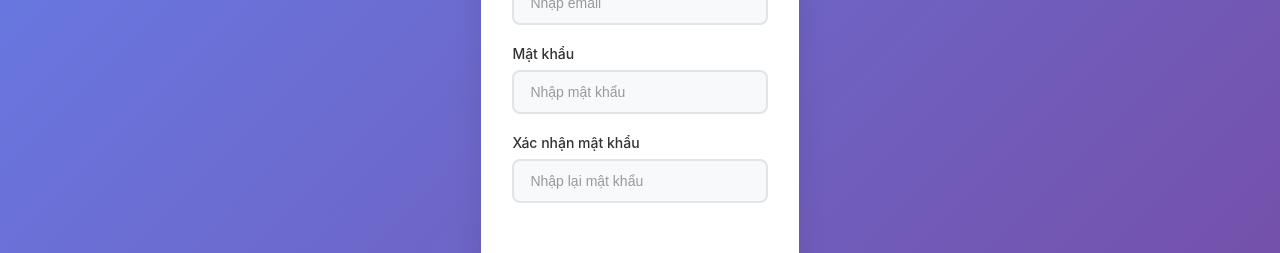
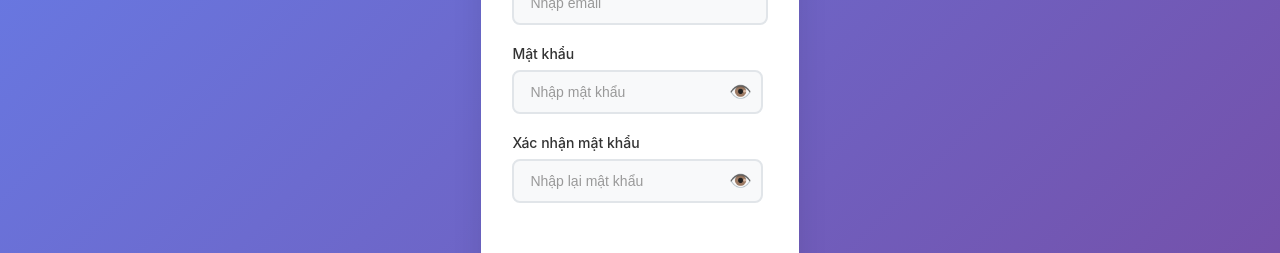
Before and after one commit to DucAnhDev9421/Demo, a React (Create React App) app in the folder FE/: page /auth/register in a window 1280 px wide. Shown: the part 296-549 px from the top of the page. Built offline with nearby package versions, Linux system fonts and the light colour scheme.

Commit message:
khoanh đỏ textbox khi chứa kí tự unicode

```diff
--- a/FE/src/components/LoginForm.css
+++ b/FE/src/components/LoginForm.css
@@ -79,6 +79,47 @@
 
 .form-input::placeholder {
   color: #999;
+}
+
+/* Password input container */
+.password-input-container {
+  position: relative;
+  display: flex;
+  align-items: center;
+}
+
+.password-input-container .form-input {
+  padding-right: 50px;
+}
+
+.password-toggle-btn {
+  position: absolute;
+  right: 12px;
+  top: 50%;
+  transform: translateY(-50%);
+  background: none;
+  border: none;
+  cursor: pointer;
+  font-size: 18px;
+  padding: 4px;
+  border-radius: 4px;
+  transition: all 0.3s ease;
+  color: #666;
+  z-index: 2;
+}
+
+.password-toggle-btn:hover {
+  background: rgba(102, 126, 234, 0.1);
+  color: #667eea;
+}
+
+.password-toggle-btn:focus {
+  outline: 2px solid #667eea;
+  outline-offset: 2px;
+}
+
+.password-toggle-btn:active {
+  transform: translateY(-50%) scale(0.95);
 }
 
 /* Message styling */
--- a/FE/src/components/LoginForm.js
+++ b/FE/src/components/LoginForm.js
@@ -17,6 +17,12 @@ const LoginForm = () => {
 
   const [message, setMessage] = useState('');
   const [isLoading, setIsLoading] = useState(false);
+  const [showPassword, setShowPassword] = useState(false);
+
+  // Hàm kiểm tra ký tự Unicode
+  const hasUnicodeCharacters = (str) => {
+    return /[\u0080-\uFFFF]/.test(str);
+  };
 
   const handleInputChange = (e) => {
     const { name, value, type, checked } = e.target;
@@ -39,11 +45,31 @@ const LoginForm = () => {
     }
   };
 
+  const togglePasswordVisibility = () => {
+    setShowPassword(!showPassword);
+  };
+
   const validateForm = () => {
     const newErrors = {
       username: !formData.username.trim(),
       password: !formData.password.trim()
     };
+
+    // Kiểm tra ký tự Unicode trong username
+    if (formData.username.trim() && hasUnicodeCharacters(formData.username)) {
+      newErrors.username = true;
+      setErrors(newErrors);
+      setMessage('Username không được dùng ký tự unicode');
+      return false;
+    }
+
+    // Kiểm tra ký tự Unicode trong password
+    if (formData.password.trim() && hasUnicodeCharacters(formData.password)) {
+      newErrors.password = true;
+      setErrors(newErrors);
+      setMessage('Password không được dùng ký tự unicode');
+      return false;
+    }
 
     setErrors(newErrors);
 
@@ -123,8 +149,9 @@ const LoginForm = () => {
 
           <div className="form-group">
             <label htmlFor="password">Mật khẩu</label>
+            <div className="password-input-container">
               <input
-              type="password"
+                type={showPassword ? "text" : "password"}
                 id="password"
                 name="password"
                 value={formData.password}
@@ -133,6 +160,15 @@ const LoginForm = () => {
                 className={`form-input ${errors.password ? 'form-input-error' : ''}`}
                 autoComplete="current-password"
               />
+              <button
+                type="button"
+                className="password-toggle-btn"
+                onClick={togglePasswordVisibility}
+                aria-label={showPassword ? "Ẩn mật khẩu" : "Hiện mật khẩu"}
+              >
+                {showPassword ? "🙈" : "👁️"}
+              </button>
+            </div>
           </div>
 
           {/* Label ẩn cho thông báo */}
--- a/FE/src/components/RegisterForm.js
+++ b/FE/src/components/RegisterForm.js
@@ -21,6 +21,13 @@ const RegisterForm = () => {
 
   const [message, setMessage] = useState('');
   const [isLoading, setIsLoading] = useState(false);
+  const [showPassword, setShowPassword] = useState(false);
+  const [showConfirmPassword, setShowConfirmPassword] = useState(false);
+
+  // Hàm kiểm tra ký tự Unicode
+  const hasUnicodeCharacters = (str) => {
+    return /[\u0080-\uFFFF]/.test(str);
+  };
 
   const handleInputChange = (e) => {
     const { name, value, type, checked } = e.target;
@@ -42,6 +49,14 @@ const RegisterForm = () => {
     }
   };
 
+  const togglePasswordVisibility = () => {
+    setShowPassword(!showPassword);
+  };
+
+  const toggleConfirmPasswordVisibility = () => {
+    setShowConfirmPassword(!showConfirmPassword);
+  };
+
   const validateForm = () => {
     const newErrors = {
       username: !formData.username.trim(),
@@ -49,6 +64,30 @@ const RegisterForm = () => {
       password: !formData.password.trim(),
       confirmPassword: !formData.confirmPassword.trim()
     };
+
+    // Kiểm tra ký tự Unicode trong username
+    if (formData.username.trim() && hasUnicodeCharacters(formData.username)) {
+      newErrors.username = true;
+      setErrors(newErrors);
+      setMessage('Username không được dùng ký tự unicode');
+      return false;
+    }
+
+    // Kiểm tra ký tự Unicode trong password
+    if (formData.password.trim() && hasUnicodeCharacters(formData.password)) {
+      newErrors.password = true;
+      setErrors(newErrors);
+      setMessage('Password không được dùng ký tự unicode');
+      return false;
+    }
+
+    // Kiểm tra ký tự Unicode trong confirmPassword
+    if (formData.confirmPassword.trim() && hasUnicodeCharacters(formData.confirmPassword)) {
+      newErrors.confirmPassword = true;
+      setErrors(newErrors);
+      setMessage('Password không được dùng ký tự unicode');
+      return false;
+    }
 
     setErrors(newErrors);
 
@@ -144,8 +183,9 @@ const RegisterForm = () => {
 
           <div className="form-group">
             <label htmlFor="password">Mật khẩu</label>
+            <div className="password-input-container">
               <input
-              type="password"
+                type={showPassword ? "text" : "password"}
                 id="password"
                 name="password"
                 value={formData.password}
@@ -154,12 +194,22 @@ const RegisterForm = () => {
                 className={`form-input ${errors.password ? 'form-input-error' : ''}`}
                 autoComplete="new-password"
               />
+              <button
+                type="button"
+                className="password-toggle-btn"
+                onClick={togglePasswordVisibility}
+                aria-label={showPassword ? "Ẩn mật khẩu" : "Hiện mật khẩu"}
+              >
+                {showPassword ? "🙈" : "👁️"}
+              </button>
+            </div>
           </div>
 
           <div className="form-group">
             <label htmlFor="confirmPassword">Xác nhận mật khẩu</label>
+            <div className="password-input-container">
               <input
-              type="password"
+                type={showConfirmPassword ? "text" : "password"}
                 id="confirmPassword"
                 name="confirmPassword"
                 value={formData.confirmPassword}
@@ -168,6 +218,15 @@ const RegisterForm = () => {
                 className={`form-input ${errors.confirmPassword ? 'form-input-error' : ''}`}
                 autoComplete="new-password"
               />
+              <button
+                type="button"
+                className="password-toggle-btn"
+                onClick={toggleConfirmPasswordVisibility}
+                aria-label={showConfirmPassword ? "Ẩn mật khẩu" : "Hiện mật khẩu"}
+              >
+                {showConfirmPassword ? "🙈" : "👁️"}
+              </button>
+            </div>
           </div>
 
           <div
```
Lines whose indentation alone changed are shown as unchanged.
